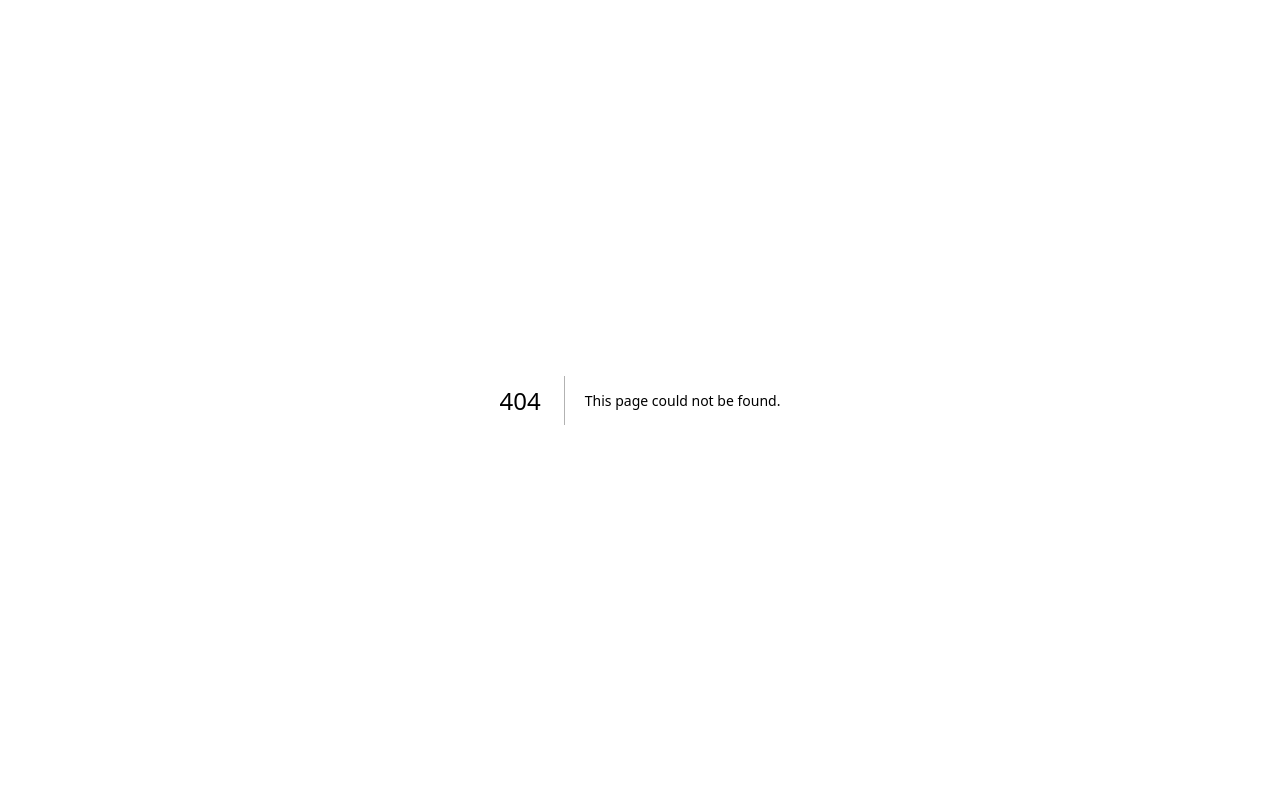
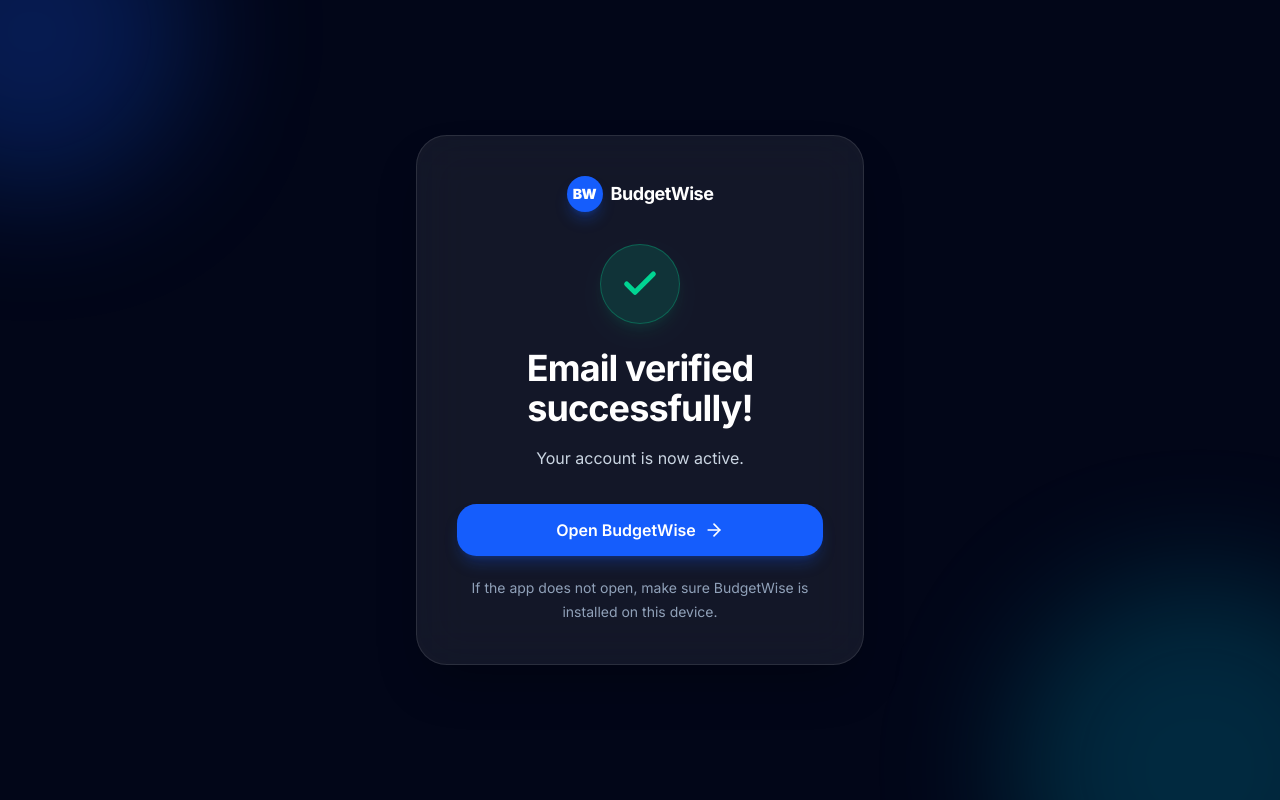
Before and after one commit to Datahark/budgetwise-website, a Next.js app: page /verify-email in a window 1280 px wide. Before the commit this address had no page. Built offline with nearby package versions, Linux system fonts and the light colour scheme.

Commit message:
Firebase email verification

```diff
--- /dev/null
+++ b/app/verify-email/page.tsx
@@ -0,0 +1,60 @@
+import type { Metadata } from "next"
+import Link from "next/link"
+import { ArrowRight, Check } from "lucide-react"
+
+export const metadata: Metadata = {
+  title: "Email Verified | BudgetWise",
+  description: "Your BudgetWise email address has been verified successfully.",
+}
+
+export default function VerifyEmailPage() {
+  return (
+    <main className="relative flex min-h-screen items-center justify-center overflow-hidden bg-slate-950 px-4 py-12 text-white">
+      <div
+        aria-hidden="true"
+        className="absolute left-[-8rem] top-[-8rem] h-80 w-80 rounded-full bg-blue-600/25 blur-3xl"
+      />
+      <div
+        aria-hidden="true"
+        className="absolute bottom-[-10rem] right-[-7rem] h-96 w-96 rounded-full bg-cyan-500/20 blur-3xl"
+      />
+
+      <section className="relative w-full max-w-md rounded-3xl border border-white/10 bg-white/[0.07] p-7 text-center shadow-2xl shadow-black/30 backdrop-blur-xl sm:p-10">
+        <Link
+          href="/"
+          className="mb-8 inline-flex items-center gap-2 text-lg font-bold tracking-tight text-white"
+          aria-label="Go to BudgetWise home page"
+        >
+          <span className="flex h-9 w-9 items-center justify-center rounded-xl bg-blue-600 text-sm font-black shadow-lg shadow-blue-600/30">
+            BW
+          </span>
+          BudgetWise
+        </Link>
+
+        <div className="mx-auto mb-6 flex h-20 w-20 items-center justify-center rounded-full border border-emerald-400/30 bg-emerald-400/15 shadow-lg shadow-emerald-500/10">
+          <Check className="h-10 w-10 text-emerald-400" strokeWidth={3} />
+        </div>
+
+        <h1 className="text-balance text-3xl font-bold tracking-tight sm:text-4xl">
+          Email verified successfully!
+        </h1>
+
+        <p className="mt-4 text-base leading-7 text-slate-300">
+          Your account is now active.
+        </p>
+
+        <a
+          href="budgetwise://"
+          className="mt-8 inline-flex min-h-12 w-full items-center justify-center gap-2 rounded-xl bg-blue-600 px-5 py-3.5 font-semibold text-white shadow-lg shadow-blue-600/25 transition hover:bg-blue-500 focus-visible:outline-none focus-visible:ring-2 focus-visible:ring-blue-400 focus-visible:ring-offset-2 focus-visible:ring-offset-slate-950"
+        >
+          Open BudgetWise
+          <ArrowRight className="h-5 w-5" />
+        </a>
+
+        <p className="mt-5 text-sm leading-6 text-slate-400">
+          If the app does not open, make sure BudgetWise is installed on this device.
+        </p>
+      </section>
+    </main>
+  )
+}
```
